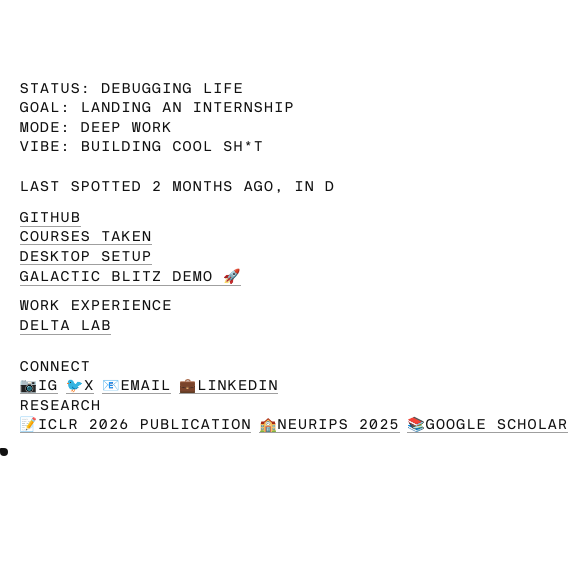
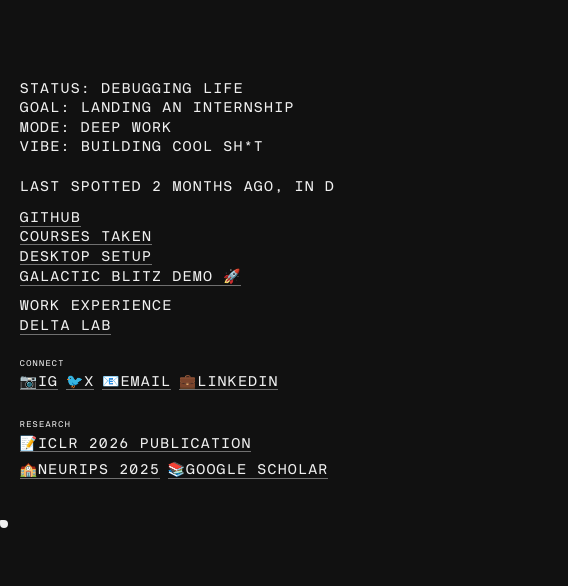
Before and after one commit to mehrdadmmz/mehrdadmmz.github.io, a plain HTML site: page index.html in a window 390 px wide. Shown: the part 258-844 px from the top of the page, 568 px wide, since content can reach past the window. Drawn offline with Linux system fonts and the light colour scheme.

Commit message:
Switch to dark theme colors in style.css

```diff
--- a/css/style.css
+++ b/css/style.css
@@ -41,8 +41,8 @@ html,
 body {
   width: 100%;
   height: 100%;
-  background: #fff;
-  color: #111;
+  background: #111;
+  color: #f0f0f0;
 }
 
 body {
@@ -174,9 +174,26 @@ footer {
   }
 }
 
+.link-group {
+  margin-bottom: 1.5em;
+}
+
+.group-label {
+  opacity: 0.5;
+  margin-bottom: 0.5em;
+  font-size: 0.85em;
+  letter-spacing: 0.1em;
+}
+
+@media (max-width: 760px) {
+  .link-group {
+    margin-bottom: 2em;
+  }
+}
+
 /* Links */
 a {
-  color: #111;
+  color: #f0f0f0;
   text-decoration: none;
   border: 0;
   transition: opacity 0.4s cubic-bezier(0.075, 0.82, 0.165, 1);
@@ -200,7 +217,7 @@ a:hover {
   right: 0;
   left: 2px;
   height: 3px;
-  background: rgba(0, 0, 0, 0.2);
+  background: rgba(255, 255, 255, 0.4);
   z-index: -1;
 }
 
@@ -229,7 +246,7 @@ a:hover {
   right: 0;
   left: 0;
   height: 1px;
-  background: #111;
+  background: #fff;
   z-index: -1;
   opacity: 0.4;
 }
@@ -269,12 +286,25 @@ a:hover {
   margin-right: 1.2vw;
 }
 
+@media (max-width: 760px) {
+  .h-list {
+    flex-wrap: wrap;
+  }
+  .h-list li {
+    margin-bottom: 0.5em;
+  }
+}
+
 @media (max-width: 480px) {
   ul {
     margin: 0;
   }
+  .h-list {
+    flex-wrap: wrap;
+  }
   .h-list li {
     margin-right: 2vw;
+    margin-bottom: 0.5em;
   }
 }
 
@@ -298,7 +328,7 @@ a:hover {
 /* Selection */
 ::selection {
   background: #ffc800;
-  color: #111;
+  color: #000;
   text-shadow: none;
 }
 
@@ -314,7 +344,7 @@ a, button {
 .cursor-dot {
   width: 8px;
   height: 8px;
-  background-color: #111;
+  background-color: #f0f0f0;
   border-radius: 50%;
   position: fixed;
   pointer-events: none;
@@ -325,7 +355,7 @@ a, button {
 .cursor-trail {
   width: 4px;
   height: 4px;
-  background-color: #111;
+  background-color: #f0f0f0;
   border-radius: 50%;
   position: fixed;
   pointer-events: none;
@@ -348,30 +378,3 @@ a, button {
     opacity: 0;
   }
 }
-
-/* Dark Mode */
-@media (prefers-color-scheme: dark) {
-  html,
-  body {
-    background: #111;
-    color: #f0f0f0;
-  }
-
-  a,
-  a:hover {
-    color: #f0f0f0;
-  }
-
-  .underline::after {
-    background: rgba(255, 255, 255, 0.4);
-  }
-
-  .small a::after {
-    background: #fff;
-  }
-
-  .cursor-dot,
-  .cursor-trail {
-    background-color: #f0f0f0;
-  }
-}
```
